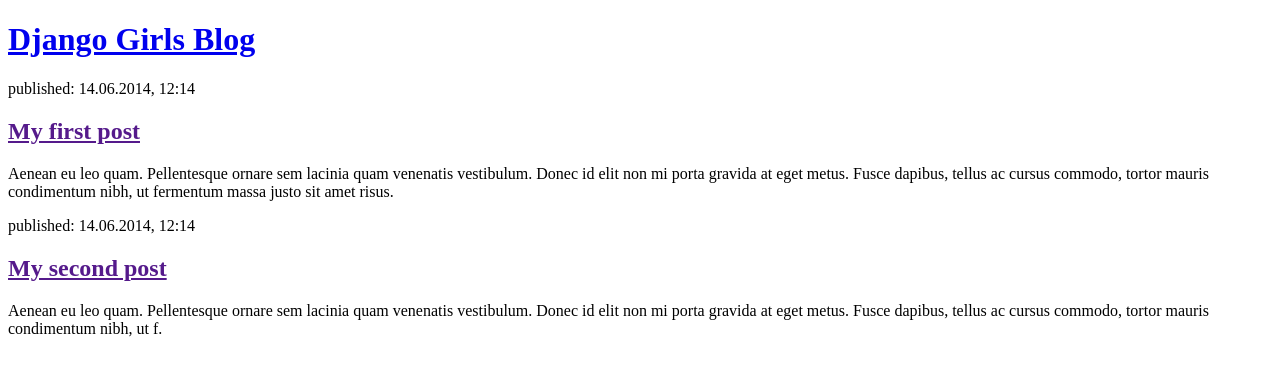
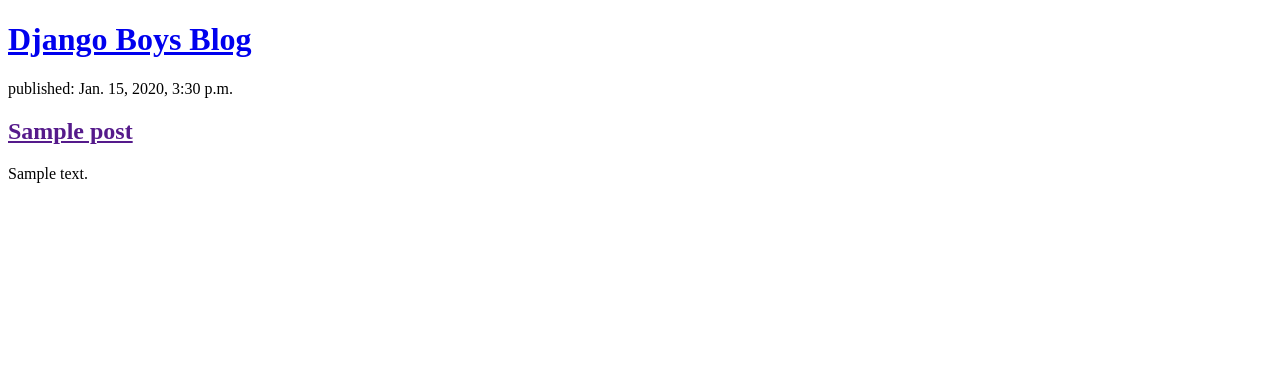
Before and after one commit to AadityaKumarRai/my-first-blog, a Django app: page / in a window 1280 px wide. Shown: the top 376 px of the page. Run offline with Django 3.2, Linux system fonts and the light colour scheme; tables that the repository leaves empty hold one stand-in row (values such as "Sample post").

Commit message:
Modified templates to display posts from database.

```diff
--- a/blog/templates/blog/post_list.html
+++ b/blog/templates/blog/post_list.html
@@ -1,24 +1,20 @@
 <!DOCTYPE html>
 <html>
     <head>
-        <title>Django Girls blog</title>
+        <title>Django Boys blog</title>
     </head>
     <body>
         <header>
-            <h1><a href="/">Django Girls Blog</a></h1>
+            <h1><a href="/">Django Boys Blog</a></h1>
         </header>
 
-        <article>
-            <time>published: 14.06.2014, 12:14</time>
-            <h2><a href="">My first post</a></h2>
-            <p>Aenean eu leo quam. Pellentesque ornare sem lacinia quam venenatis vestibulum. Donec id elit non mi porta gravida at eget metus. Fusce dapibus, tellus ac cursus commodo, tortor mauris condimentum nibh, ut fermentum massa justo sit amet risus.</p>
-        </article>
-
-        <article>
-            <time>published: 14.06.2014, 12:14</time>
-            <h2><a href="">My second post</a></h2>
-            <p>Aenean eu leo quam. Pellentesque ornare sem lacinia quam venenatis vestibulum. Donec id elit non mi porta gravida at eget metus. Fusce dapibus, tellus ac cursus commodo, tortor mauris condimentum nibh, ut f.</p>
-        </article>
+        {% for post in posts %}
+            <div>
+                <time>published: {{ post.published_date }}</time>
+                <h2><a href="">{{ post.title }}</a></h2>
+                <p>{{ post.text|linebreaksbr }}</p>
+            </div>
+        {% endfor %}
 
     </body>
 </html>
--- a/blog/views.py
+++ b/blog/views.py
@@ -1,5 +1,8 @@
 from django.shortcuts import render
+from .models import Post
+from django.utils import timezone
 
 # Create your views here.
 def post_list(request):
-    return render(request, "blog/post_list.html",{})
+    posts = Post.objects.filter(published_date__lte=timezone.now()).order_by('published_date')
+    return render(request, "blog/post_list.html",{'posts': posts})
```
Also changed, not shown: blog/__init__.py (line endings or trailing spaces), blog/admin.py (line endings or trailing spaces).
